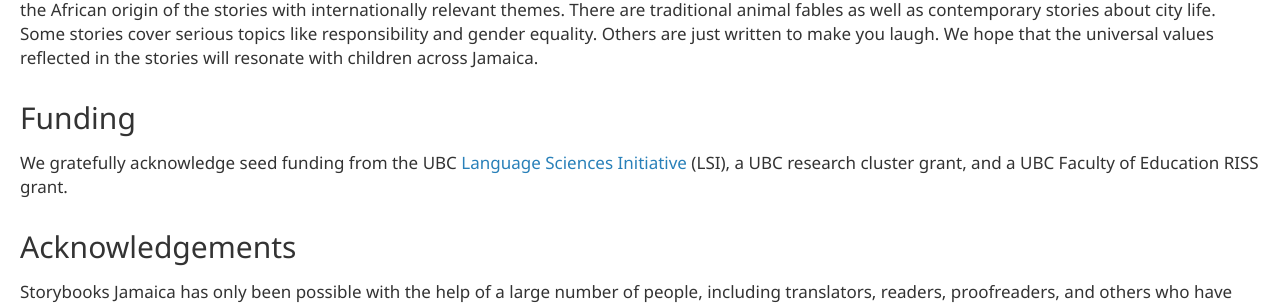
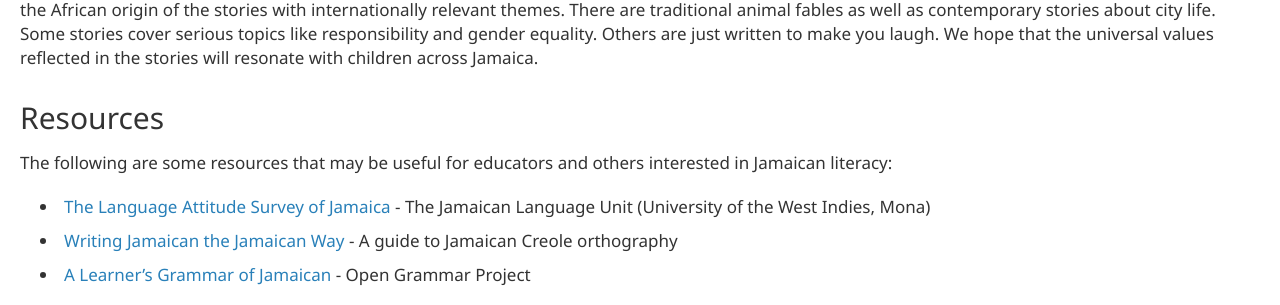
Before and after one commit to global-asp/storybooks-jamaica, a plain HTML site: page about/index.html in a window 1280 px wide. Shown: the part 668-973 px from the top of the page. Drawn offline with Linux system fonts and the light colour scheme.

Commit message:
update site

```diff
--- a/about/index.html
+++ b/about/index.html
@@ -68,6 +68,18 @@ All 40 stories on the Storybooks Jamaica website come from the <a href="http://a
 We selected the 40 stories out of several hundred from the <a href="http://africanstorybook.org/">African Storybook</a>, and sought to create a collection of stories of different lengths that balance the African origin of the stories with internationally relevant themes. There are traditional animal fables as well as contemporary stories about city life. Some stories cover serious topics like responsibility and gender equality. Others are just written to make you laugh. We hope that the universal values reflected in the stories will resonate with children across Jamaica.
 </p>
 
+<a name="resources"></a><h3 class="about-h3">Resources</h3>
+<p>
+The following are some resources that may be useful for educators and others interested in Jamaican literacy:
+
+  <ul class="about-ul">
+    <li><a href="https://www.mona.uwi.edu/dllp/jlu/projects/Report%20for%20Language%20Attitude%20Survey%20of%20Jamaica.pdf">The Language Attitude Survey of Jamaica</a> - The Jamaican Language Unit (University of the West Indies, Mona)</li>
+    <li><a href="http://arawakpublications.com/inprint/index.php?option=com_virtuemart&page=shop.product_details&flypage=flypage_new.tpl&product_id=26&vmcchk=1&Itemid=1">Writing Jamaican the Jamaican Way</a> - A guide to Jamaican Creole orthography</li>
+    <li><a href="https://opengrammar.github.io/jam/">A Learner’s Grammar of Jamaican</a> - Open Grammar Project</li>
+  </ul>
+
+</p>
+
 <a name="funding"></a><h3 class="about-h3">Funding</h3>
 <p>We gratefully acknowledge seed funding from the UBC <a href="http://www.languagesciences.ubc.ca/" target="_blank">Language Sciences Initiative</a> (LSI), a UBC research cluster grant, and a UBC Faculty of Education RISS grant.</p>
 
--- a/feed.xml
+++ b/feed.xml
@@ -6,8 +6,8 @@
 </description>
     <link>https://global-asp.github.io//storybooks-jamaica/</link>
     <atom:link href="https://global-asp.github.io//storybooks-jamaica/feed.xml" rel="self" type="application/rss+xml"/>
-    <pubDate>Sat, 14 Jul 2018 16:00:40 -0700</pubDate>
-    <lastBuildDate>Sat, 14 Jul 2018 16:00:40 -0700</lastBuildDate>
+    <pubDate>Thu, 26 Jul 2018 14:55:46 -0700</pubDate>
+    <lastBuildDate>Thu, 26 Jul 2018 14:55:46 -0700</lastBuildDate>
     <generator>Jekyll v2.5.3</generator>
 
   </channel>
```
